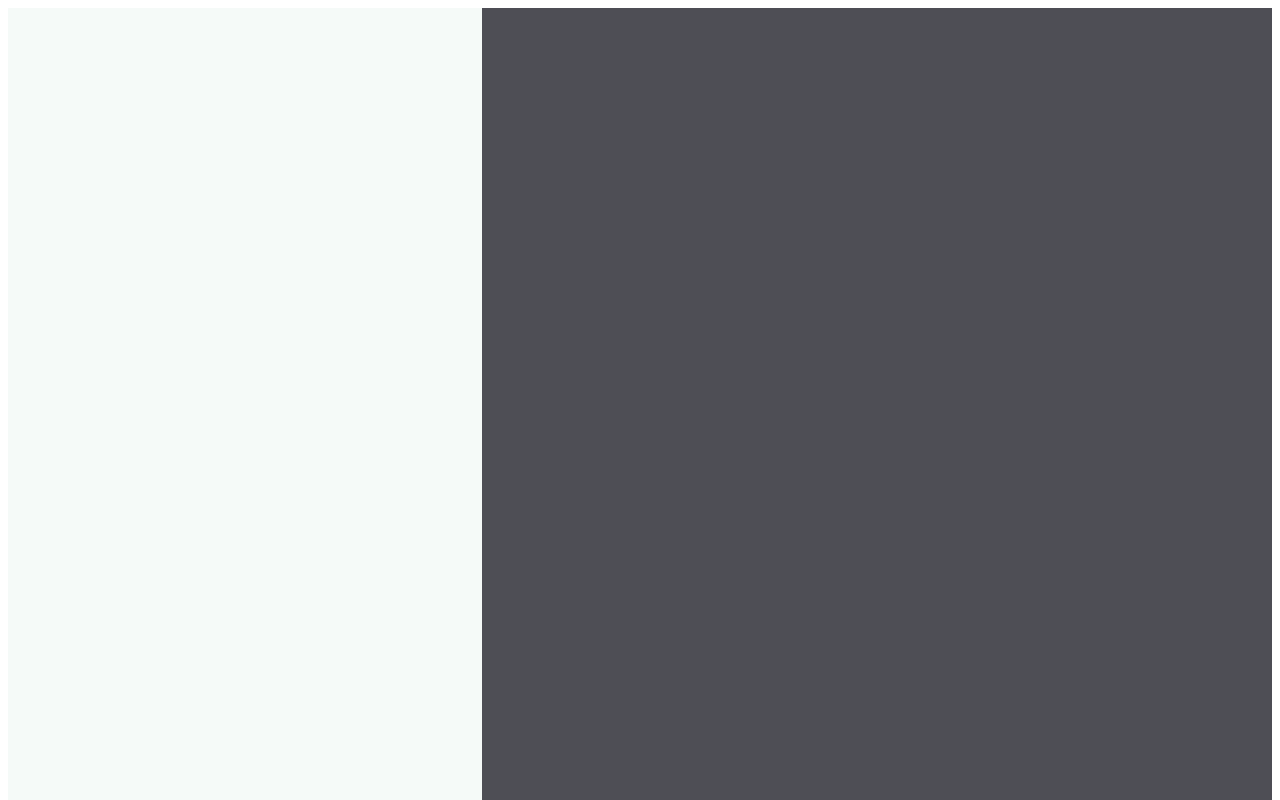
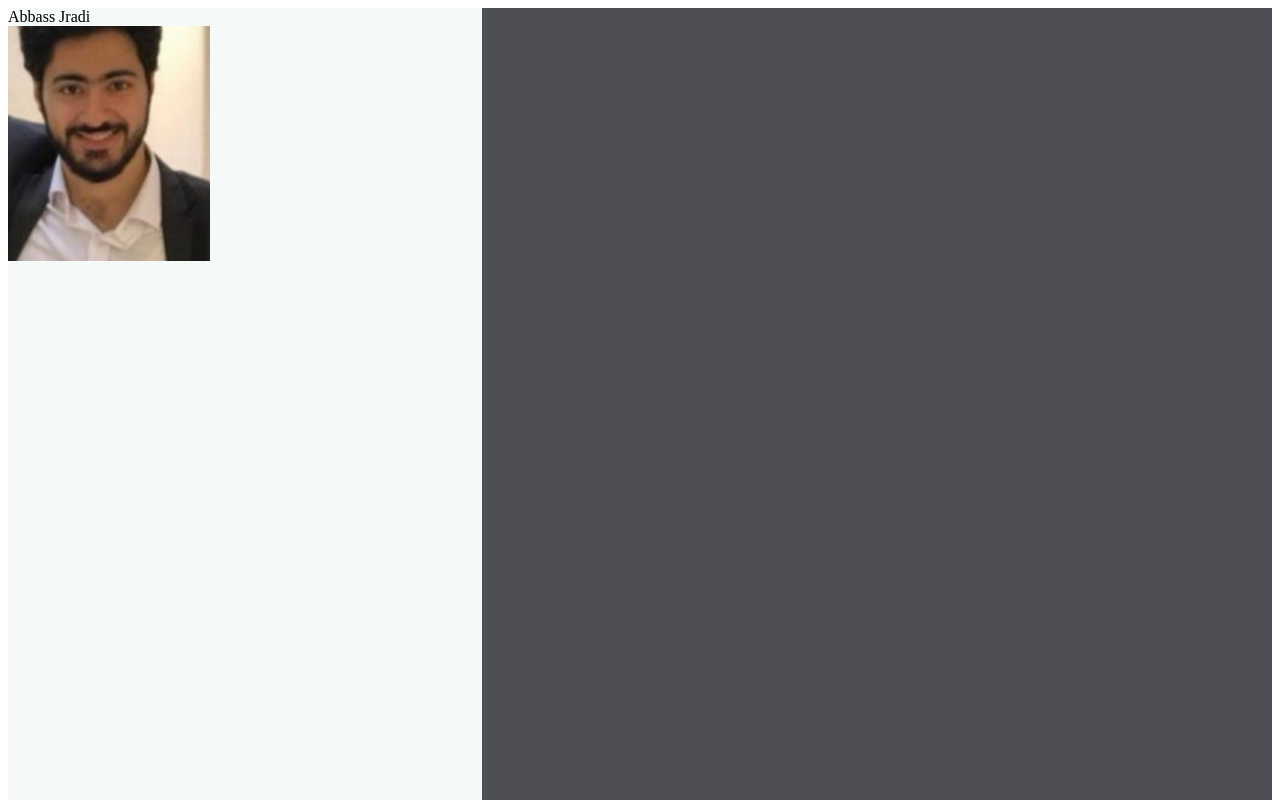
Before and after one commit to Abbass-Jradi/Responsive-CV, a plain HTML site: page responsive-cv.html in a window 1280 px wide. Shown: the top 800 px of the page. Drawn offline with Linux system fonts and the light colour scheme.

Commit message:
Preparing the image and name

```diff
--- a/responsive-cv.html
+++ b/responsive-cv.html
@@ -7,11 +7,16 @@
 </head>
 
 <body>
+
   <div class="container">
 
       <div class="container-1">
 
+          <div class="name"> Abbass Jradi </div>
+          <div class="profile"><img src="assets/Myself.png"></div>
+
       </div>
+
       <div class="container-2">
 
       </div>
```
Also changed, not shown: assets/Myself.PNG (added).
